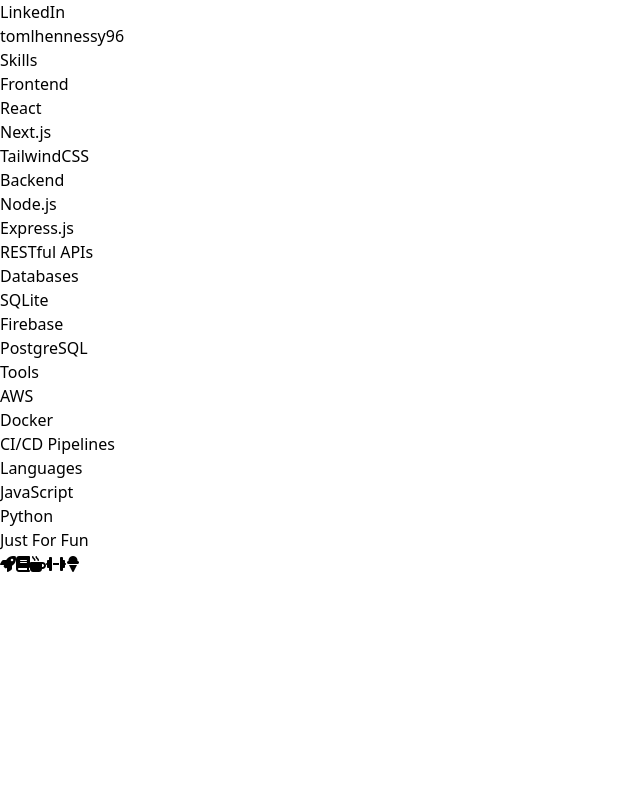
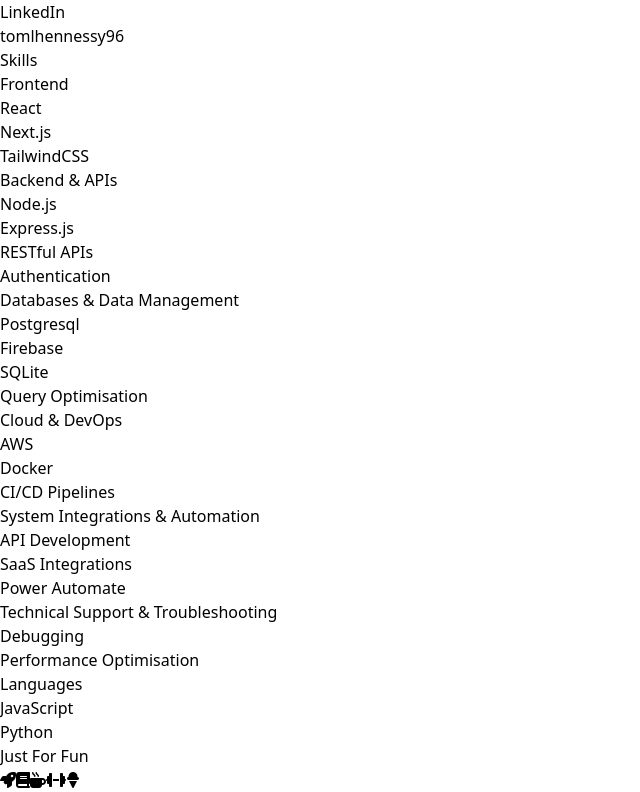
Before and after one commit to tomlhennessy/ai-react, a React (Vite) app: page / in a window 1280 px wide. Shown: the part 2125-2917 px from the top of the page, without its empty margins (0-640 px from the left). Before the commit the page ends 2701 px from the top, so only its background shows below. Built offline with nearby package versions, Linux system fonts and the light colour scheme.

Commit message:
skills update

```diff
--- a/src/components/Skills.jsx
+++ b/src/components/Skills.jsx
@@ -1,12 +1,14 @@
-import React from 'react'
+
 
 export default function Skills() {
   const ski = {
-    Frontend: ['React', 'Next.js', 'TailwindCSS'],
-    Backend: ['Node.js', 'Express.js', 'RESTful APIs'],
-    Databases: ['SQLite', 'Firebase', 'PostgreSQL'],
-    Tools: ['AWS', 'Docker', 'CI/CD Pipelines'],
-    Languages: ['JavaScript', 'Python']
+    'Frontend' : ['React', 'Next.js', 'TailwindCSS'],
+    'Backend & APIs' : ['Node.js', 'Express.js', 'RESTful APIs', 'Authentication'],
+    'Databases & Data Management' : ['Postgresql', 'Firebase', 'SQLite', 'Query Optimisation'],
+    'Cloud & DevOps' : ['AWS', 'Docker', 'CI/CD Pipelines'],
+    'System Integrations & Automation' : ['API Development', 'SaaS Integrations', 'Power Automate'],
+    'Technical Support & Troubleshooting' : ['Debugging', 'Performance Optimisation'],
+    'Languages' : ['JavaScript', 'Python']
   }
 
   return (
```
